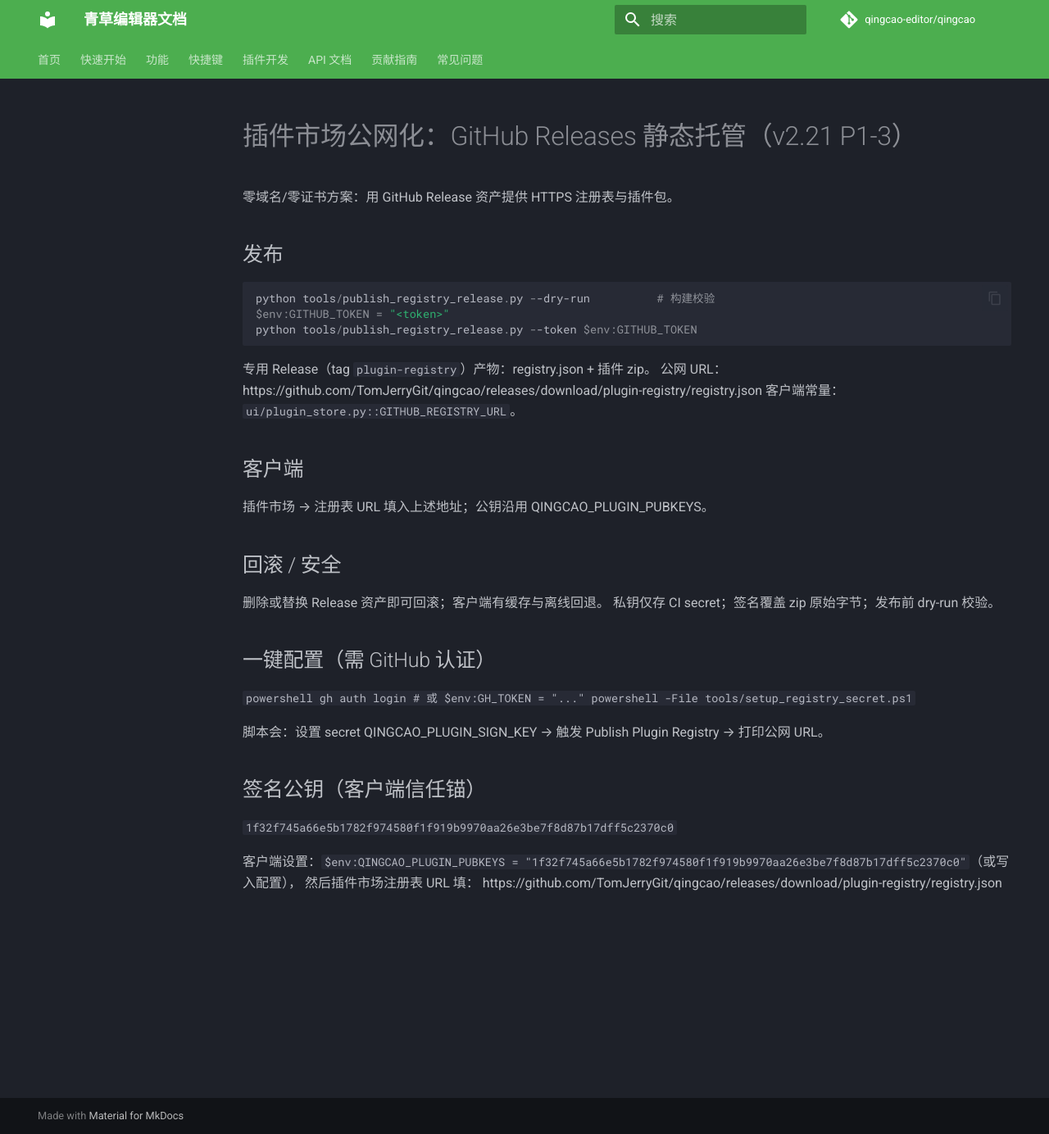
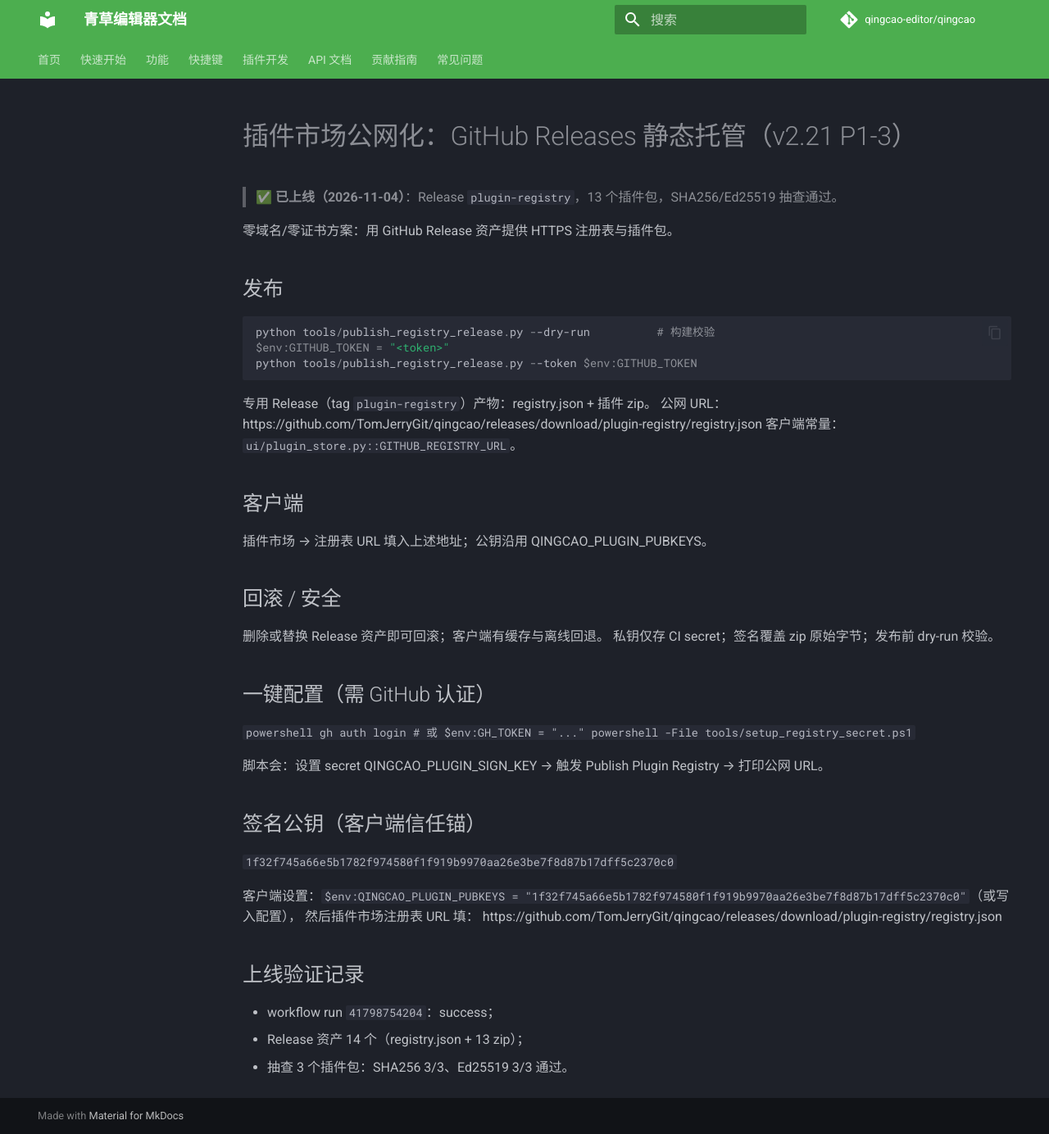
Before and after one commit to TomJerryGit/qingcao, an MkDocs documentation site: the page built from docs/plugin_registry_github_releases.md, in a window 1280 px wide and 1384 px high. Shown: the whole window at 82% size. Built offline with MkDocs 1.6.1 and Material for MkDocs 9.7.7, drawn with Linux system fonts in a browser that asks for light colours; comment, search, counter and statistics services are not loaded.

Commit message:
docs: 插件市场公网注册表上线验证记录（13 插件/验签通过）

```diff
--- a/docs/plugin_registry_github_releases.md
+++ b/docs/plugin_registry_github_releases.md
@@ -1,4 +1,6 @@
 # 插件市场公网化：GitHub Releases 静态托管（v2.21 P1-3）
+
+> ✅ **已上线（2026-11-04）**：Release `plugin-registry`，13 个插件包，SHA256/Ed25519 抽查通过。
 
 零域名/零证书方案：用 GitHub Release 资产提供 HTTPS 注册表与插件包。
 
@@ -37,3 +39,8 @@
 客户端设置：` $env:QINGCAO_PLUGIN_PUBKEYS = "1f32f745a66e5b1782f974580f1f919b9970aa26e3be7f8d87b17dff5c2370c0" `（或写入配置），
 然后插件市场注册表 URL 填：
 https://github.com/TomJerryGit/qingcao/releases/download/plugin-registry/registry.json
+## 上线验证记录
+
+- workflow run `41798754204`：success；
+- Release 资产 14 个（registry.json + 13 zip）；
+- 抽查 3 个插件包：SHA256 3/3、Ed25519 3/3 通过。
```
Also changed, not shown: CHANGELOG.md (+5 -0 lines).
